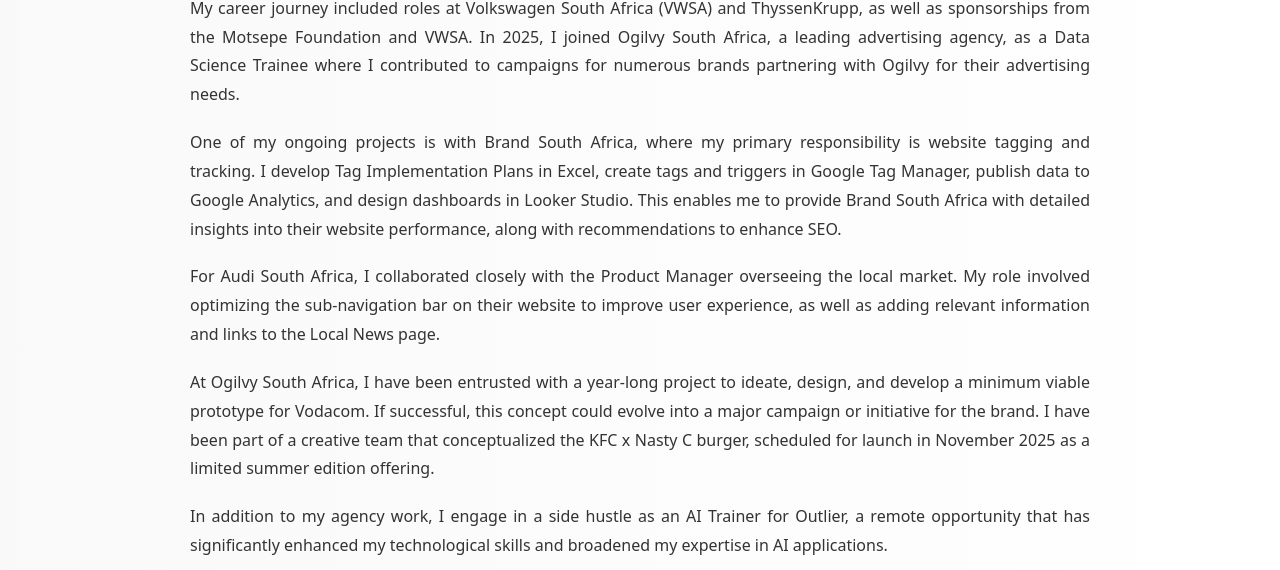
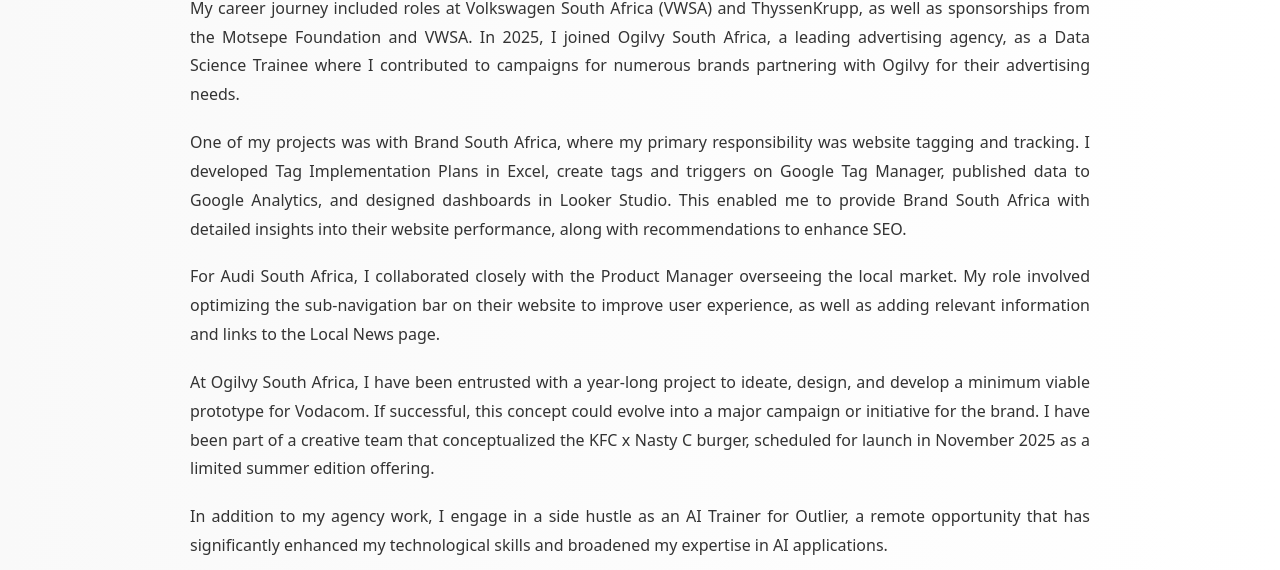
Before and after one commit to Hlanhla-Hlungwane/Hlanhla-Hlungwane_Portfolio-, a plain HTML site: page index.html in a window 1280 px wide. Shown: the part 2699-3269 px from the top of the page. Drawn offline with nearby package versions, Linux system fonts and the light colour scheme.

Commit message:
Update index.html

```diff
--- a/index.html
+++ b/index.html
@@ -243,9 +243,9 @@
           partnering with Ogilvy for their advertising needs.
         </p>
         <p>
-          One of my ongoing projects is with Brand South Africa, where my primary responsibility is website
-          tagging and tracking. I develop Tag Implementation Plans in Excel, create tags and triggers in Google
-          Tag Manager, publish data to Google Analytics, and design dashboards in Looker Studio. This enables me
+          One of my projects was with Brand South Africa, where my primary responsibility was website
+          tagging and tracking. I developed Tag Implementation Plans in Excel, create tags and triggers on Google
+          Tag Manager, published data to Google Analytics, and designed dashboards in Looker Studio. This enabled me
           to provide Brand South Africa with detailed insights into their website performance, along with
           recommendations to enhance SEO.
         </p>
```
